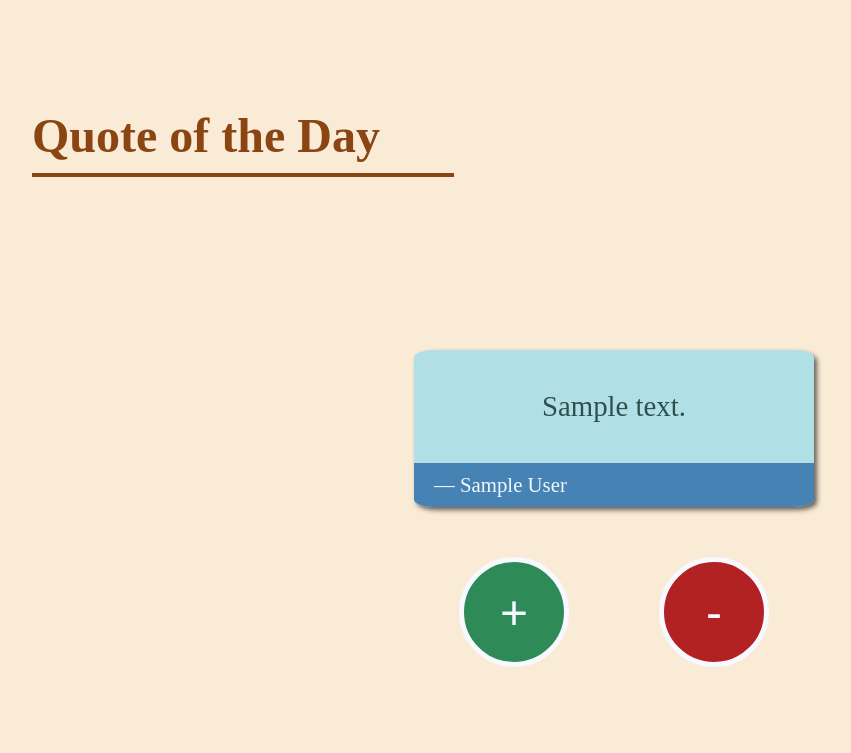
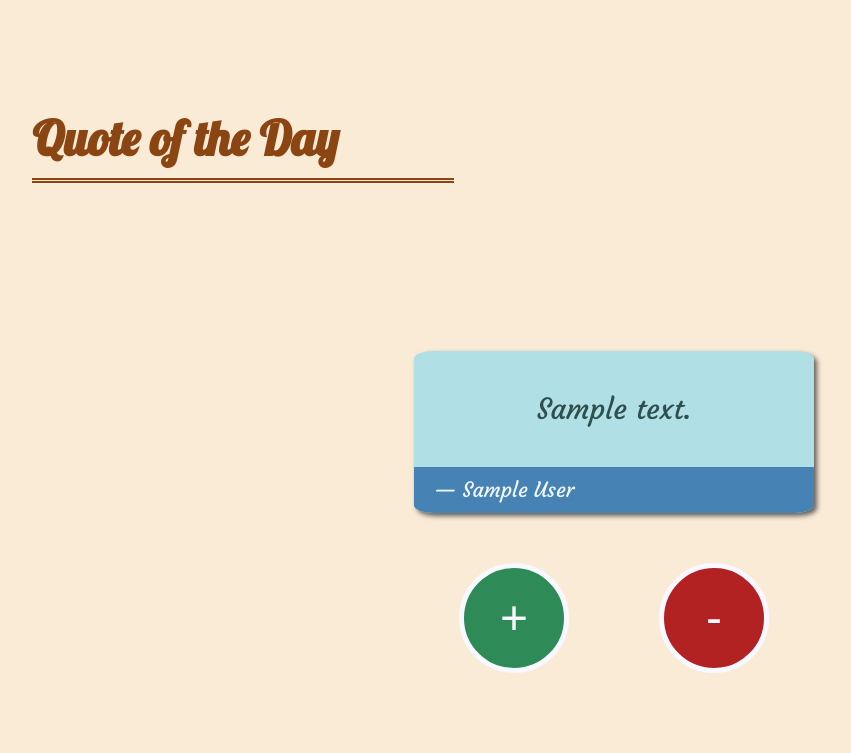
Before and after one commit to winecountry/quote-me, a Django app: template templates/daily_quote/index.html in a window 1280 px wide. Shown: the top 753 px of the page, without its empty margins (26-877 px from the left). Run offline with Django 3.2, Linux system fonts and the light colour scheme; the template is opened without the code that fills it: values that come from a table or form of the project are taken from there, others are empty; tables that the repository leaves empty hold one stand-in row (values such as "Sample post").

Commit message:
added google fonts

```diff
--- a/daily_quote/static/daily_quote/main.css
+++ b/daily_quote/static/daily_quote/main.css
@@ -1,3 +1,5 @@
+@import url('https://fonts.googleapis.com/css?family=Courgette|Lobster');
+
 body {
     display: flex;
     flex-direction: column;
@@ -12,10 +14,11 @@ h1 {
     margin-top: 100px;
     margin-left: 50px;
     font-size: 3em;
+    font-family: 'Lobster', cursive;
     color: saddlebrown;
     padding-bottom: 10px;
     width: 33vw;
-    border-bottom: 4px solid saddlebrown;
+    border-bottom: 5px double saddlebrown;
 }
 
 main {
@@ -23,6 +26,7 @@ main {
 }
 
 #quote_container {
+    font-family: 'Courgette', cursive;
     max-width: 65vw;
     color: darkslategrey;
     background-color: powderblue;
```
